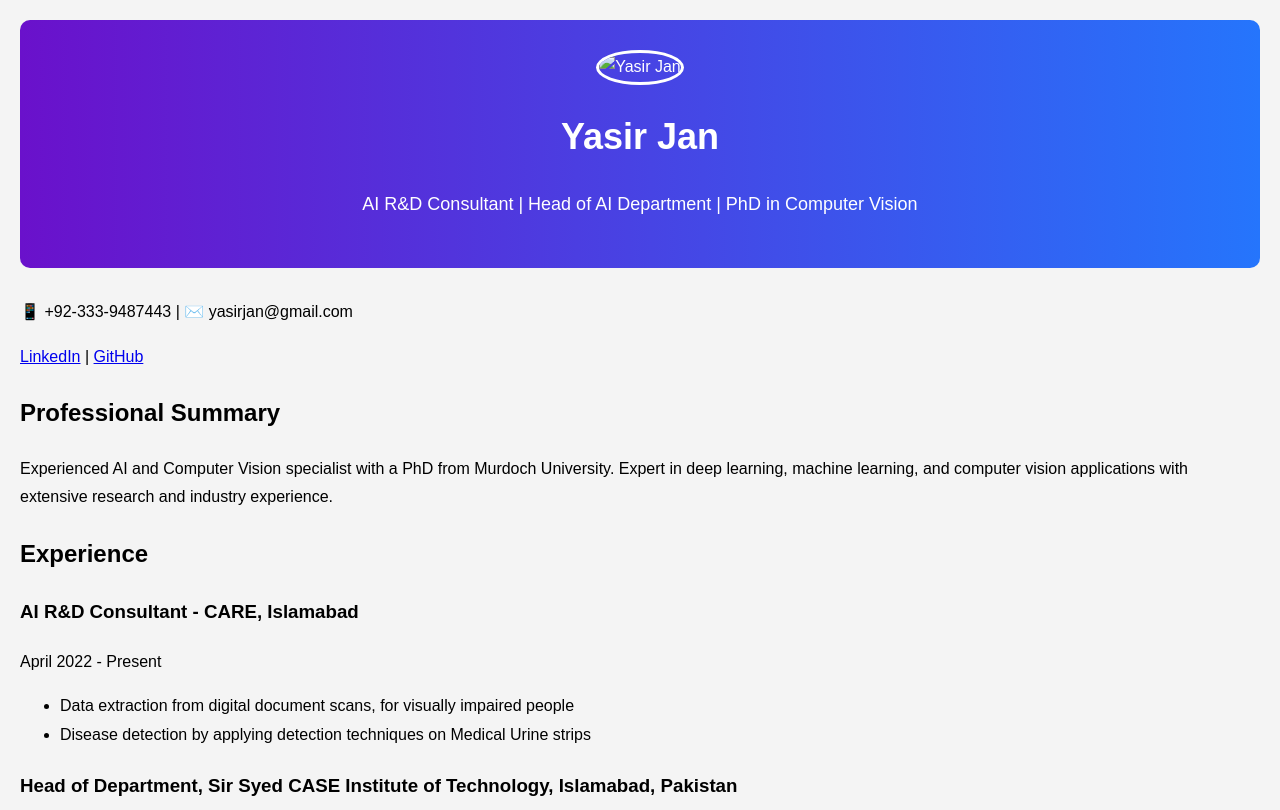
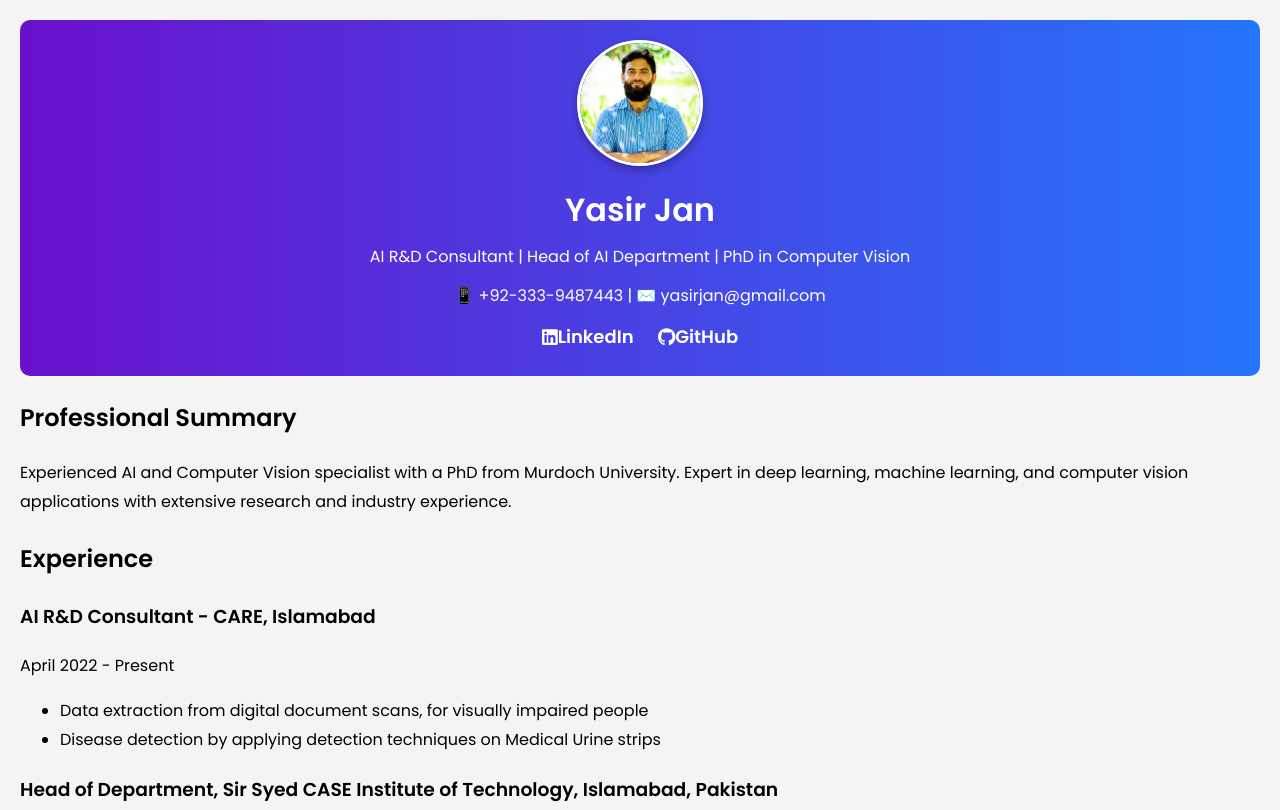
Before and after one commit to janyasir/janyasir.github.io, a plain HTML site: page index.html in a window 1280 px wide. Shown: the top 810 px of the page. Drawn offline with Linux system fonts and the light colour scheme.

Commit message:
add footer

```diff
--- a/index.html
+++ b/index.html
@@ -4,9 +4,14 @@
     <meta charset="UTF-8">
     <meta name="viewport" content="width=device-width, initial-scale=1.0">
     <title>Yasir Jan - AI & Computer Vision Expert</title>
+
+    <!-- Font Awesome CDN for Icons -->
+    <script src="https://cdnjs.cloudflare.com/ajax/libs/font-awesome/6.4.2/js/all.min.js" crossorigin="anonymous"></script>
+    <link href="https://fonts.googleapis.com/css2?family=Poppins:wght@300;400;600&display=swap" rel="stylesheet">
+
     <style>
         body {
-            font-family: 'Poppins', Arial, sans-serif;
+            font-family: 'Poppins', sans-serif;
             line-height: 1.8;
             margin: 0;
             padding: 20px;
@@ -15,20 +20,26 @@
 
         .header {
             text-align: center;
-            padding: 30px;
+            padding: 20px;
             background: linear-gradient(to right, #6a11cb, #2575fc);
             color: white;
-            margin-bottom: 30px;
+            margin-bottom: 20px;
             border-radius: 10px;
         }
 
         .header h1 {
-            font-size: 36px;
-            margin: 10px 0;
+            font-size: 32px;
+            margin: 5px 0;
         }
 
         .header p {
-            font-size: 18px;
+            font-size: 16px;
+            margin: 5px 0;
+        }
+
+        .contact-info {
+            font-size: 16px;
+            margin: 10px 0;
         }
 
         .profile-image {
@@ -36,26 +47,60 @@
             height: 120px;
             border-radius: 50%;
             border: 3px solid white;
-            margin-bottom: 10px;
+            box-shadow: 0px 4px 8px rgba(0, 0, 0, 0.3);
         }
 
+
+        .social-links a {
+            display: inline-flex;
+            align-items: center;
+            margin: 0 10px;
+            text-decoration: none;
+            font-size: 18px;
+            color: white;
+            font-weight: bold;
+        }
+        .social-links a {
+            transition: color 0.3s ease;
+        }
+
+        .social-links a:hover {
+            color: #ffcc00; /* Change to any color you like */
+        }
+
+
+        .social-links a i {
+            font-size: 22px;
+            margin-right: 8px; /* Space between icon and text */
+        }
     </style>
 </head>
 <body>
     <div class="header">
-        <img src="profile.jpg" alt="Yasir Jan" class="profile-image">
+        <img src="yasir jan.jpeg" alt="Yasir Jan" class="profile-image">
         <h1>Yasir Jan</h1>
         <p>AI R&D Consultant | Head of AI Department | PhD in Computer Vision</p>
+
+        <div class="contact-info">
+            📱 +92-333-9487443 | ✉️ yasirjan@gmail.com
+        </div>
+
+        <div class="social-links">
+            <a href="https://www.linkedin.com/in/yasirjan/" target="_blank">
+                <i class="fab fa-linkedin"></i> LinkedIn
+            </a>
+            <a href="https://www.github.com/janyasir/" target="_blank">
+                <i class="fab fa-github"></i> GitHub
+            </a>
+        </div>
     </div>
 
 
-    <div class="contact-info">
-        <p>📱 +92-333-9487443 | ✉️ yasirjan@gmail.com</p>
-        <div class="social-links">
-            <a href="https://www.linkedin.com/in/yasirjan/">LinkedIn</a> |
-            <a href="https://www.github.com/janyasir/">GitHub</a>
-        </div>
-    </div>
+
+
+
+</html>
+
 
     <div class="section">
         <h2 class="section-title">Professional Summary</h2>
@@ -252,6 +297,10 @@
         <h2 class="section-title">Publications</h2>
         <p>View my complete publication list on my <a href="https://scholar.google.com/citations?user=LNXFGKcAAAAJ&hl=en">Google Scholar Profile</a></p>
     </div>
+    <div class="section" style="text-align: center; font-size: 14px;">
+        <p>&copy; 2025 Yasir Jan. All rights reserved.</p>
+    </div>
+
 
 </body>
 </html>
```
